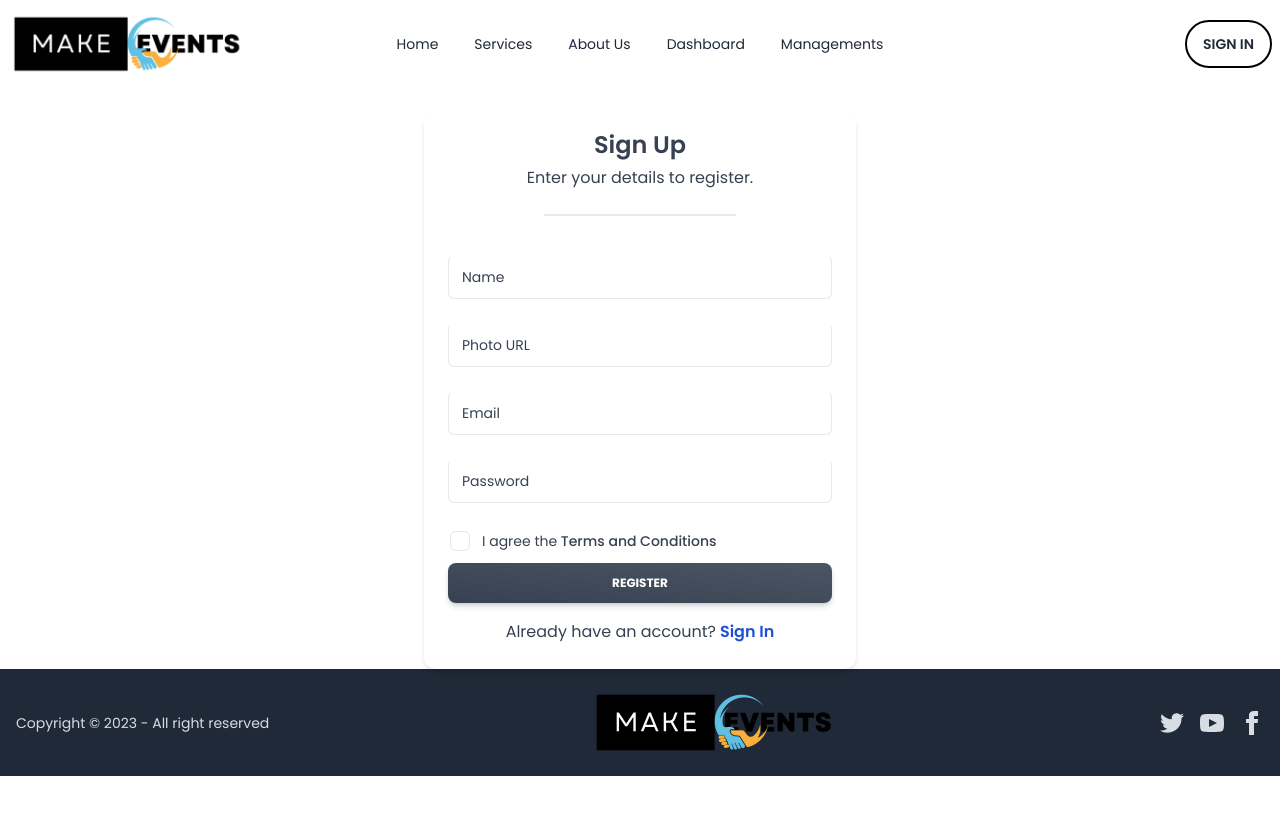
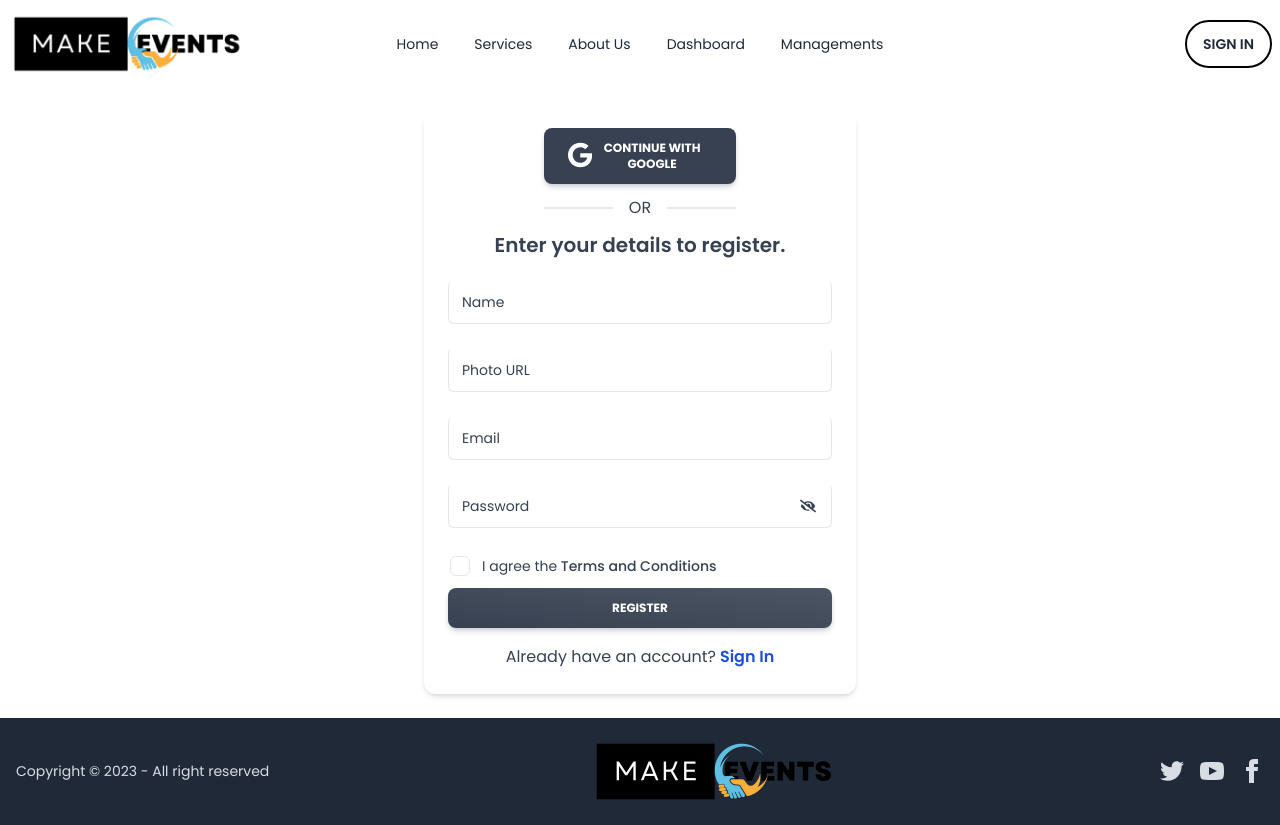
Before and after one commit to fr25foysal/Event-Management, a React (Vite) app: page /register in a window 1280 px wide. Before the commit the page ends 800 px from the top, so only its background shows below. Built offline with nearby package versions, Linux system fonts and the light colour scheme; no server answers.

Commit message:
added two another private route

```diff
--- a/src/Layouts/NavBar/Navbar.jsx
+++ b/src/Layouts/NavBar/Navbar.jsx
@@ -1,12 +1,14 @@
 import { useContext } from "react";
 import { Link, NavLink } from "react-router-dom";
 import { useAll } from "../../Provider/AuthProvider";
+import toast, { Toaster } from "react-hot-toast";
 
 const Navbar = () => {
+  const notify =()=> toast.success("Succesfully Logged Out")
   const {user,logOut} = useContext(useAll)
   const handleLogOut = () =>{
     logOut()
-    .then(console.log("user logged out"))
+    .then( notify())
     .catch(e => console.error(e.message))
   }
     const navLinks = (
@@ -111,7 +113,7 @@ const Navbar = () => {
             {
               user ? <><div className="bg-gray-700 h-12 text-white flex content-center gap-x-2 border-2 rounded-3xl">
                 <img className=" rounded-full bg-slate-400" src={user ? `${user.photoURL}` : '/user.png'} alt="" />
-                <p className="pr-4 pl-1 pt-[9.5px]">{user.displayName}</p>
+                <p className="pr-4 pl-1 pt-[11px]">{user.displayName}</p>
               </div><button onClick={handleLogOut} className="btn bg-transparent hover:bg-gray-700 border-2 hover:text-white border-black rounded-3xl">Logout</button>
               </> :
               <Link to={'/login'} className="btn bg-transparent hover:bg-gray-700 border-2 hover:text-white border-black rounded-3xl">Sign In</Link>
@@ -120,6 +122,7 @@ const Navbar = () => {
 
           </div>
         </div>
+        <Toaster></Toaster>
       </div>
     );
 };
--- a/src/Pages/Dashboard/Dashboard.jsx
+++ b/src/Pages/Dashboard/Dashboard.jsx
@@ -1,11 +1,39 @@
+import HomeServiceCard from "../../Components/HomeServiceCard/HomeServiceCard";
+import SectionTitle from "../../Components/SectionTitle/SectionTitle";
+import { useEffect, useState } from "react";
 
 const Dashboard = () => {
+    const [services,setServices] = useState([])
+    useEffect(()=>{
+        fetch('/services.json')
+        .then(res=> res.json())
+        .then(data=> setServices(data))
+    },[])
     return (
-        <div>
-            <div className="w-full grid h-screen content-center">
-                <h2 className="font-bold text-7xl  text-center">Comming Soon...</h2>
-            </div>
+      <div>
+        <div className="bg-slate-100">
+          <div className="max-w-7xl mx-auto grid py-16 content-center">
+
+              <div>
+                <SectionTitle text={"My Services"}></SectionTitle>
+              </div>
+
+              <div className="grid lg:grid-cols-3 md:grid-cols-2 gap-5">
+                {services.slice(0,6).map((service) => (
+                  <HomeServiceCard
+                    service={service}
+                    key={service.id}
+                  ></HomeServiceCard>
+                ))}
+              </div>
+
+          </div>
         </div>
+
+        <div className="w-full grid h-screen content-center">
+          <h2 className="font-bold text-7xl  text-center">Comming Soon...</h2>
+        </div>
+      </div>
     );
 };
 
--- a/src/Pages/Login/Login.jsx
+++ b/src/Pages/Login/Login.jsx
@@ -2,11 +2,17 @@ import { useContext, useState } from "react";
 import { Link, useNavigate } from "react-router-dom";
 import { useAll } from "../../Provider/AuthProvider";
 import toast, { Toaster } from "react-hot-toast";
+import { FaEye, FaEyeSlash,FaGoogle } from 'react-icons/fa';
 
 const Login = () => {
   const navigate = useNavigate()
+
+  const [show, setShow] = useState(true)
+  const handlePassShow = ()=>{
+    setShow(!show)
+  }
   const [errMsg, setErrMsg] = useState('')
-  const {loginUser} = useContext(useAll)
+  const {loginUser,loginWithGoogle} = useContext(useAll)
   const notify =()=> toast.success("Successfully logged In")
   const handleSubmit = (e) =>{
     setErrMsg('')
@@ -22,8 +28,17 @@ const Login = () => {
     .catch(e=>setErrMsg(e.message))
   }
 
+  const handleGoogleLogin = ()=>{
+    loginWithGoogle()
+    .then(()=>{
+      notify()
+      navigate('/')
+    }
+      )
+    .catch(e=>setErrMsg(e.message) )
+  }
     return (
-      <div className="grid justify-center min-h-screen pt-24">
+      <div className="grid justify-center min-h-screen pt-16">
         <div className="relative flex h-fit  w-96 flex-col rounded-xl bg-white bg-clip-border text-gray-700 shadow-md">
           <div className="relative mx-4 -mt-6 mb-4 grid h-28 place-items-center overflow-hidden rounded-xl bg-gradient-to-tr from-gray-800 to-gray-600 bg-clip-border text-white shadow-lg shadow-gray-700/40">
             <h3 className="block text-3xl font-semibold leading-snug tracking-normal text-white antialiased">
@@ -51,8 +66,13 @@ const Login = () => {
                   placeholder=" "
                   name="password"
                   required
-                  type="password"
+                  type={show ? "password" : "text"}
                 />
+                {
+                  show ? <FaEyeSlash onClick={handlePassShow} className="absolute top-[14px] right-4"></FaEyeSlash>
+                  :
+                  <FaEye  onClick={handlePassShow} className="absolute top-[14px] right-4"></FaEye>
+                }
                 <label className="before:content[' '] after:content[' '] pointer-events-none absolute left-0 -top-1.5 flex h-full w-full select-none text-[11px] font-normal leading-tight text-blue-gray-600 transition-all before:pointer-events-none before:mt-[6.5px] before:mr-1 before:box-border before:block before:h-1.5 before:w-2.5 before:rounded-tl-md before:border-t before:border-l before:border-blue-gray-200 before:transition-all after:pointer-events-none after:mt-[6.5px] after:ml-1 after:box-border after:block after:h-1.5 after:w-2.5 after:flex-grow after:rounded-tr-md after:border-t after:border-r after:border-blue-gray-200 after:transition-all peer-placeholder-shown:text-sm peer-placeholder-shown:leading-[4.1] peer-placeholder-shown:text-blue-gray-500 peer-placeholder-shown:before:border-transparent peer-placeholder-shown:after:border-transparent peer-focus:text-[11px] peer-focus:leading-tight peer-focus:text-gray-700 peer-focus:before:border-t-2 peer-focus:before:border-l-2 peer-focus:before:!border-gray-700 peer-focus:after:border-t-2 peer-focus:after:border-r-2 peer-focus:after:!border-gray-700 peer-disabled:text-transparent peer-disabled:before:border-transparent peer-disabled:after:border-transparent peer-disabled:peer-placeholder-shown:text-blue-gray-500">
                   Password
                 </label>
@@ -104,6 +124,15 @@ const Login = () => {
                   Sign In
                 </button>
               </div>
+              <div className="divider">OR</div>
+              <div className="flex">
+            <a
+            onClick={handleGoogleLogin}
+             className="flex justify-center w-full mx-auto rounded-lg bg-gray-800 pt-4 pb-3 px-6 text-center align-middle text-xs font-bold uppercase text-white shadow-md shadow-gray-700/20 transition-all hover:shadow-lg hover:shadow-gray-700/40 active:opacity-[0.85] disabled:pointer-events-none disabled:opacity-50 disabled:shadow-none">
+             <FaGoogle className="text-xl mr-3 "></FaGoogle> Continue with google
+            </a>
+
+          </div>
               <p className="text-red-600 mt-3 text-center">{errMsg}</p>
 
               <p className="mt-4 block text-center  text-base font-normal leading-relaxed text-gray-700 antialiased">
--- a/src/Pages/Register/Register.jsx
+++ b/src/Pages/Register/Register.jsx
@@ -1,43 +1,78 @@
 import { useContext, useState } from "react";
-import { Link } from "react-router-dom";
+import { Link, useNavigate } from "react-router-dom";
 import { useAll } from "../../Provider/AuthProvider";
 import toast, { Toaster } from "react-hot-toast";
+import { FaEye, FaEyeSlash,FaGoogle } from 'react-icons/fa';
+
 
 const Register = () => {
+  const navigate = useNavigate()
+
   const [errMsg, setErrMsg] = useState('')
-const {createUser,updateUserProfile} = useContext(useAll)
+  const [show, setShow] = useState(true)
+  const notify =()=> toast.success("Registration Successfull")
+  const handlePassShow = ()=>{
+    setShow(!show)
+  }
+const {createUser,updateUserProfile,loginWithGoogle} = useContext(useAll)
   const handleSubmit = e =>{
+    setErrMsg('')
 
-  const notify =()=> toast.success("Registration Successfull")
     e.preventDefault()
-    setErrMsg('')
+
     const name = e.target.name.value
     const photoUrl = e.target.photoUrl.value
     const email = e.target.email.value
     const password = e.target.password.value
-
+    if (password.length < 6) {
+      return setErrMsg("Password can't be less than 6 characters")
+    }
+    else if (!/^(?=.*?[A-Z])/.test(password)) {
+    setErrMsg( "Password must contain at least 1 uppercase letter")
+    return
+    }
+    else if (!/.*?[#?!@$%^&*-]/.test(password)) {
+      return setErrMsg('Password must contain at least 1 special characters')
+    }
     createUser(email,password)
     .then(() => {
       notify()
       updateUserProfile(name,photoUrl)
       .then(()=> {
-
+        navigate('/')
       })
       .catch(e=>{setErrMsg(e.message)})
     })
     .catch(e=> setErrMsg(e.message))
 
   }
+
+  const handleGoogleLogin = ()=>{
+    loginWithGoogle()
+    .then(()=>{
+      notify()
+      navigate('/')
+    }
+      )
+    .catch(e=>setErrMsg(e.message) )
+  }
     return (
-      <div className="grid justify-center mt-6">
+      <div className="grid justify-center my-6">
         <div className="relative flex flex-col rounded-xl bg-transparent bg-clip-border text-gray-700 shadow-md px-6 py-4">
-          <h4 className="block text-center  text-2xl font-semibold leading-snug tracking-normal text-blue-gray-900 antialiased">
-            Sign Up
+          <div className="flex">
+            <button
+            onClick={handleGoogleLogin}
+             className="flex w-1/2 mx-auto rounded-lg bg-gray-700 py-3 px-6 text-center align-middle text-xs font-bold uppercase text-white shadow-md shadow-gray-700/20 transition-all hover:shadow-lg hover:shadow-gray-700/40 active:opacity-[0.85] disabled:pointer-events-none disabled:opacity-50 disabled:shadow-none">
+             <FaGoogle className="text-3xl "></FaGoogle> Continue with google
+            </button>
+
+          </div>
+          <div className="divider w-1/2 mx-auto">OR</div>
+          <h4 className="block text-center  text-xl font-semibold leading-snug tracking-normal text-blue-gray-900 antialiased">
+            Enter your details to register.
           </h4>
-          <p className="mt-1 text-center block  text-base font-normal leading-relaxed text-gray-700 antialiased">
-            Enter your details to register.
-          </p>
-          <div className="divider w-1/2 mx-auto"></div>
+          <p className="mt-1 text-center block  text-base font-normal leading-relaxed text-gray-700 antialiased"></p>
+
           <form
             onSubmit={handleSubmit}
             className="mt-4 mb-2 w-80 max-w-screen-lg sm:w-96"
@@ -81,12 +116,24 @@ const {createUser,updateUserProfile} = useContext(useAll)
               </div>
               <div className="relative h-11 w-full min-w-[200px]">
                 <input
-                  type="password"
+                  type={show ? "password" : "text"}
                   className="peer h-full w-full rounded-md border border-blue-gray-200 border-t-transparent bg-transparent px-3 py-3  text-sm font-normal text-blue-gray-700 outline outline-0 transition-all placeholder-shown:border placeholder-shown:border-blue-gray-200 placeholder-shown:border-t-blue-gray-200 focus:border-2 focus:border-gray-700 focus:border-t-transparent focus:outline-0 disabled:border-0 disabled:bg-blue-gray-50"
                   placeholder=" "
                   name="password"
                   required
                 />
+                {show ? (
+                  <FaEyeSlash
+                    onClick={handlePassShow}
+                    className="absolute top-[14px] right-4"
+                  ></FaEyeSlash>
+                ) : (
+                  <FaEye
+                    onClick={handlePassShow}
+                    className="absolute top-[14px] right-4"
+                  ></FaEye>
+                )}
+
                 <label className="before:content[' '] after:content[' '] pointer-events-none absolute left-0 -top-1.5 flex h-full w-full select-none text-[11px] font-normal leading-tight text-blue-gray-400 transition-all before:pointer-events-none before:mt-[6.5px] before:mr-1 before:box-border before:block before:h-1.5 before:w-2.5 before:rounded-tl-md before:border-t before:border-l before:border-blue-gray-200 before:transition-all after:pointer-events-none after:mt-[6.5px] after:ml-1 after:box-border after:block after:h-1.5 after:w-2.5 after:flex-grow after:rounded-tr-md after:border-t after:border-r after:border-blue-gray-200 after:transition-all peer-placeholder-shown:text-sm peer-placeholder-shown:leading-[4.1] peer-placeholder-shown:text-blue-gray-500 peer-placeholder-shown:before:border-transparent peer-placeholder-shown:after:border-transparent peer-focus:text-[11px] peer-focus:leading-tight peer-focus:text-gray-700 peer-focus:before:border-t-2 peer-focus:before:border-l-2 peer-focus:before:!border-gray-700 peer-focus:after:border-t-2 peer-focus:after:border-r-2 peer-focus:after:!border-gray-700 peer-disabled:text-transparent peer-disabled:before:border-transparent peer-disabled:after:border-transparent peer-disabled:peer-placeholder-shown:text-blue-gray-500">
                   Password
                 </label>
@@ -133,7 +180,6 @@ const {createUser,updateUserProfile} = useContext(useAll)
               </label>
             </div>
 
-
             <div className="form-control">
               <button
                 className="block w-full select-none rounded-lg bg-gradient-to-tr from-gray-700 to-gray-600 py-3 px-6 text-center align-middle text-xs font-bold uppercase text-white shadow-md shadow-gray-700/20 transition-all hover:shadow-lg hover:shadow-gray-700/40 active:opacity-[0.85] disabled:pointer-events-none disabled:opacity-50 disabled:shadow-none"
@@ -153,7 +199,6 @@ const {createUser,updateUserProfile} = useContext(useAll)
                 Sign In
               </Link>
             </p>
-
           </form>
         </div>
         <Toaster></Toaster>
```
Also changed, not shown: src/Pages/AboutUs/AboutUs.jsx (+20 -3 lines), src/Pages/ErrorPage/ErrorPage.jsx (added, +16 -0 lines), src/Pages/Managements/Managemants.jsx (+22 -0 lines), src/Provider/AuthProvider.jsx (+7 -2 lines), src/Routes/myRoutes/myRoutes.jsx (+6 -2 lines). Lines whose indentation alone changed are shown as unchanged.
